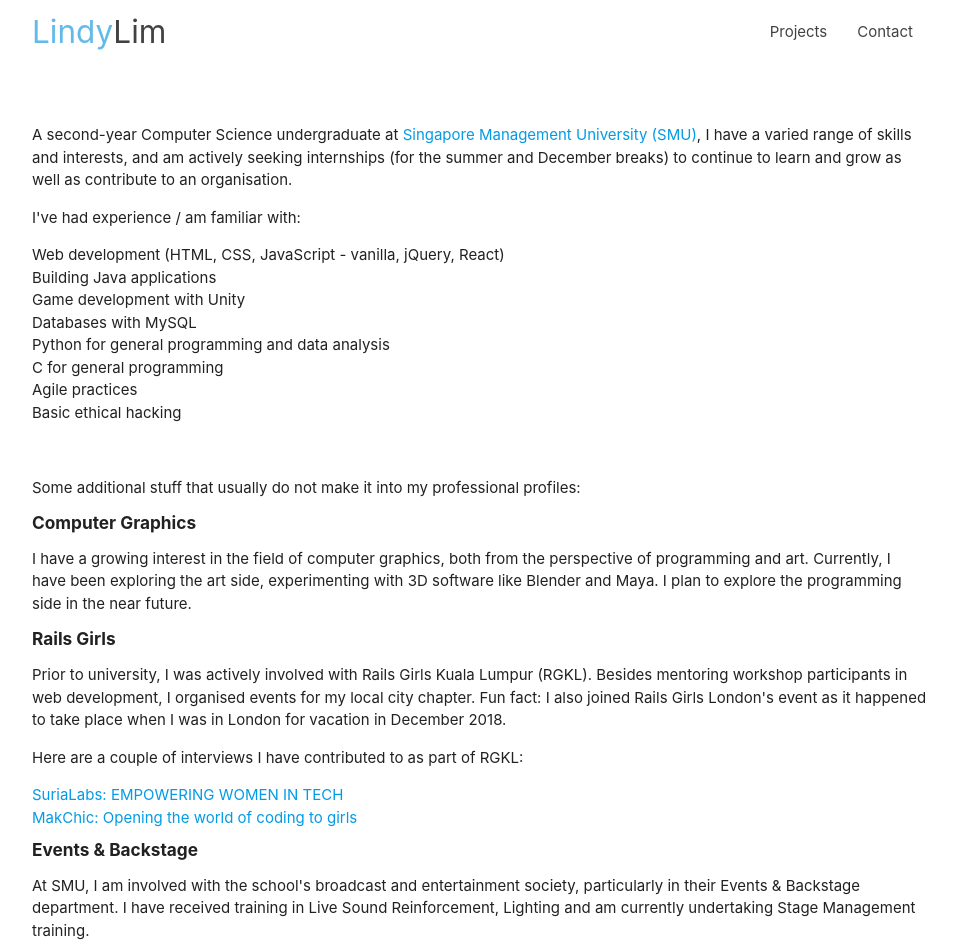
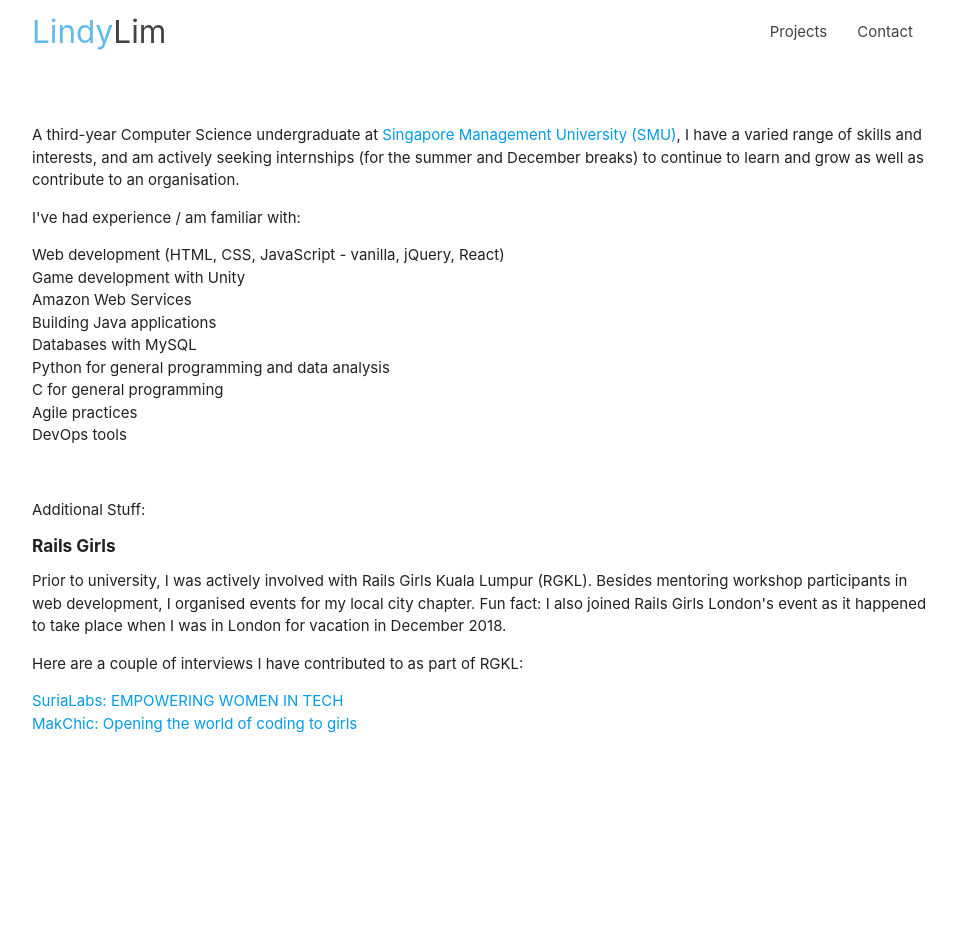
Before and after one commit to wallflower6/personal, a React (Create React App) app: page /#/ in a window 1280 px wide. Shown: the top 952 px of the page, without its empty margins (160-1116 px from the left). After the commit the page ends 800 px from the top, so only its background shows below. Built offline with nearby package versions, Linux system fonts and the light colour scheme.

Commit message:
Updated Portfolio and About

```diff
--- a/src/components/About.js
+++ b/src/components/About.js
@@ -6,28 +6,22 @@ const About = () => {
         <div className="container">
             <br />
             <br />
-            <p>A second-year Computer Science undergraduate at <a href="https://www.smu.edu.sg/" target="_blank">Singapore Management University (SMU)</a>, I have a varied range of skills and interests, and am actively seeking internships (for the summer and December breaks) to continue to learn and grow as well as contribute to an organisation.</p>
+            <p>A third-year Computer Science undergraduate at <a href="https://www.smu.edu.sg/" target="_blank">Singapore Management University (SMU)</a>, I have a varied range of skills and interests, and am actively seeking internships (for the summer and December breaks) to continue to learn and grow as well as contribute to an organisation.</p>
             <p>I've had experience / am familiar with:</p>
             <ul className="show-points">
                 <li>Web development (HTML, CSS, JavaScript - vanilla, jQuery, React)</li>
+                <li>Game development with Unity</li>
+                <li>Amazon Web Services</li>
                 <li>Building Java applications</li>
-                <li>Game development with Unity</li>
                 <li>Databases with MySQL</li>
                 <li>Python for general programming and data analysis</li>
                 <li>C for general programming</li>
                 <li>Agile practices</li>
-                <li>Basic ethical hacking</li>
+                <li>DevOps tools</li>
             </ul>
             <br />
-            <p>Some additional stuff that usually do not make it into my professional profiles:</p>
+            <p>Additional Stuff:</p>
             <ul>
-                <li>
-                    <div>
-                        <h6><b>Computer Graphics</b></h6>
-                        <p>I have a growing interest in the field of computer graphics, both from the perspective of programming and art. Currently, I have been exploring the art side, experimenting with 3D software like Blender and Maya. I plan to explore the programming side in the near future.</p>
-                    </div>
-                </li>
-
                 <li>
                     <div>
                         <h6><b>Rails Girls</b></h6>
@@ -39,13 +33,6 @@ const About = () => {
                         </ul>
                     </div>
                 </li>
-
-                <li>
-                    <div>
-                        <h6><b>Events & Backstage</b></h6>
-                        <p>At SMU, I am involved with the school's broadcast and entertainment society, particularly in their Events & Backstage department. I have received training in Live Sound Reinforcement, Lighting and am currently undertaking Stage Management training.</p>
-                    </div>
-                </li>
             </ul>
             <br />
             <br />
--- a/src/components/Portfolio.js
+++ b/src/components/Portfolio.js
@@ -5,6 +5,12 @@ import '../App.css';
 class Portfolio extends Component {
 
     state = {
+        games : [
+            {id:1, title: "Anon", url:"https://venushmallow.github.io/Anon/", desc: "A simple narrative game where you learn basic OSINT skills and track down your missing friend. School project for Software Project Management. My role included building Levels 1-2."},
+            {id:2, title: "Housemates from Hell", url:"https://wallflower6.itch.io/housemates-from-hell", desc: "A very simple game made for GMTK Game Jam 2021 (theme: Joined Together) in under 48 hours using free assets from Kenney and OpenGameArt. For MacOS."},
+            {id:3, title: "Lame Space Collector", url:"https://wallflower6.github.io/LameSpaceCollector/", desc: "Collect stars and gems in a spacecraft but keep an eye out for asteroids! Inspired by snake, a project to try some beginner's independent work in Unity."},
+            {id:4, title: "Pong Clone", url:"https://wallflower6.github.io/PongClone/", desc: "Pong clone, drew on Noobtuts' tutorial. Added in some extras, like a trail effect, increasing speed, single-player mode, scoreboard, menu, audio."}
+        ],
         web : [
           {id:1, title: "Toothless (CSS)", url:"https://codepen.io/wallflower6/full/MLmJLj", desc: "Toothless from Dreamworks' How To Train Your Dragon, made with CSS. A simple project to celebrate the release of the third film, The Hidden World."},
           {id:2, title: "Tribute Page", url:"https://wallflower6.github.io/tribute-page/", desc: "A tribute page to Alan Turing, made as a freeCodeCamp project. The UI was inspired by the Bletchley Park bombe, but greyed out."},
@@ -13,15 +19,9 @@ class Portfolio extends Component {
           {id:5, title: "Product Landing Page", url:"https://codepen.io/wallflower6/full/omeBYx", desc: "How To Train Your Dragon-themed product landing page, a freeCodeCamp project. Frontend only, with no backend functionality."},
           {id:6, title: "Whack-A-Char", url:"https://wallflower6.github.io/whack-a-char/", desc: "Based on Wes Bos's JS30 tutorial, modified with characters from my favourite films, includes a mallet and sound effects."}
         ],
-        games : [
-            {id:1, title: "Lame Space Collector", url:"https://wallflower6.github.io/LameSpaceCollector/", desc: "Collect stars and gems in a spacecraft but keep an eye out for asteroids! Inspired by snake, a project to try some beginner's independent work in Unity."},
-            {id:2, title: "Pong Clone", url:"https://wallflower6.github.io/PongClone/", desc: "Pong clone, drew on Noobtuts' tutorial. Added in some extras, like a trail effect, increasing speed, single-player mode, scoreboard, menu, audio."},
-            {id:3, title: "Anon (Prototype)", url:"https://wallflower6.github.io/anon-prototype/", desc: "Inspired by classic adventure / mystery games, combined with cybersecurity elements."}
-        ],
         misc: [
             {id:1, title: "Blender: Doughnut", url:"https://drive.google.com/file/d/1np4tHk0nE_ebUuQckdqy7Wz482BCKMK5/view?usp=sharing", desc: "Followed Blender Guru's doughnut tutorial, and here's my final render. It was my first attempt at 3D modelling, texturing and lighting."},
             {id:2, title: "Blender: Sword Scene", url:"https://drive.google.com/file/d/1y6MLLDpA7E_KcbsmwT67G7lxyGq0-ecc/view?usp=sharing", desc: "Followed CG Fast Track's tutorial series. I got to brush up on 3D modelling, learned to use HDRIs, imported assets, was introduced to composition."},
-            {id:3, title: "Blender: Dice", url:"https://drive.google.com/file/d/1Qc9iT7sw9ULlnxcMrVvDXz0SqkzTPjJv/view?usp=sharing", desc: "Followed Rob Tuytel's tutorial, more practice with 3D modelling and lighting."}
         ]
     }
 
@@ -29,10 +29,10 @@ class Portfolio extends Component {
         return (
             <div className="container">
                 <br />
-                <h5>Web Projects</h5>
+                <h5>Game Projects</h5>
                 <br />
                 <div className="grid-container">
-                {this.state.web.map(
+                {this.state.games.map(
                     project => {
                         return (
                             <div className="grid-item" key={project.id}>
@@ -45,10 +45,10 @@ class Portfolio extends Component {
                 </div>
                 <br />
                 <br />
-                <h5>Games</h5>
+                <h5>Web Projects</h5>
                 <br />
                 <div className="grid-container">
-                {this.state.games.map(
+                {this.state.web.map(
                     project => {
                         return (
                             <div className="grid-item" key={project.id}>
```
Also changed, not shown: 1 other file (tests, documents, lock files or other folders).
